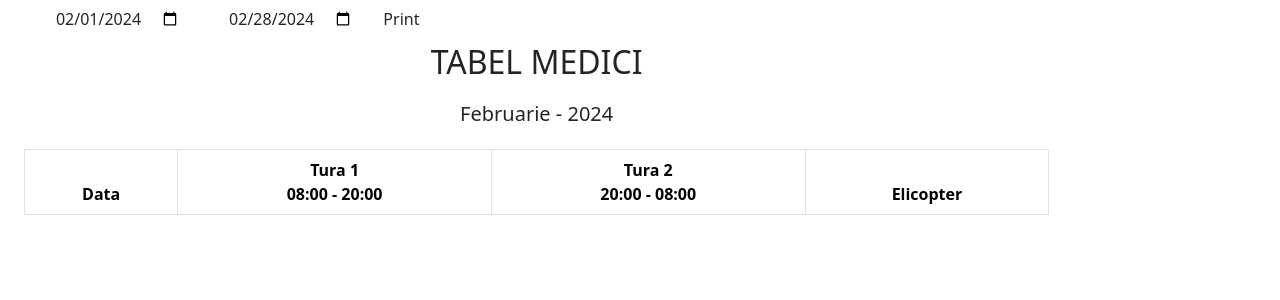
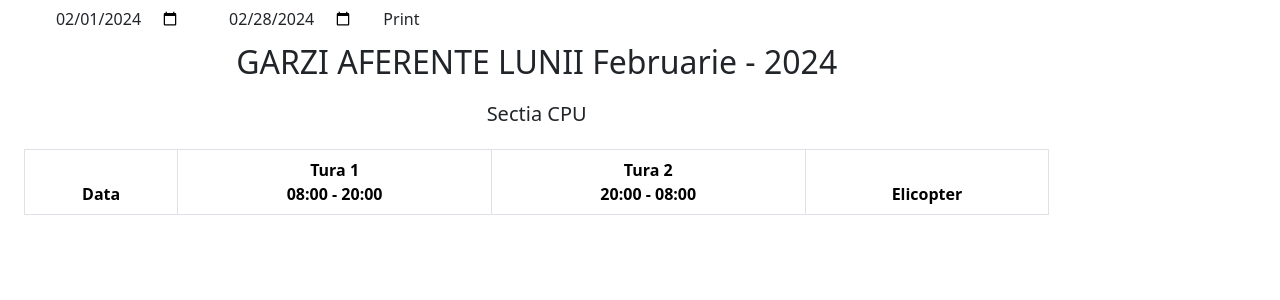
Before and after one commit to AurelianAM/programator, a Django app: page / in a window 1280 px wide. Shown: the part 56-356 px from the top of the page. Run offline with Django 4.2, Linux system fonts and the light colour scheme; lists and menus that the app fills with data are empty.

Commit message:
updated printing page

```diff
--- a/scheduler/templates/home.html
+++ b/scheduler/templates/home.html
@@ -9,6 +9,7 @@
 <picture id="antetSpital" class="d-none d-print-block" visibility="hidden">
     {% load static %}
     <img src="{% static './img/antet-spital.png' %}" alt="antet-spital">
+    <div class="d-flex justify-content-between mt-4"><span class="left">Nr. ________/__________</span><span class="right">APROBAT DIRECTOR MEDICAL</span></div>
 </picture>
 
 <div id="buttonsSection" class="container-fluid">
@@ -31,8 +32,8 @@
             <div id="actualTableArea" class="col-sm-10 d-print-block">
                 {% block tableTitle %}
                 <div id="tableTitle">
-                    <div id="mainTitle" class="h2">TABEL MEDICI</div>
-                    <div id="subTitle" class="titles"><span id="month"></span>{{ month }} - {{ year }} <span id="year"></span></div>
+                    <div id="mainTitle" class="h2">GARZI AFERENTE LUNII <span id="month"></span>{{ month }} - {{ year }} <span id="year"></span></div>
+                    <div id="subTitle" class="titles">Sectia CPU</div>
                 </div>
                 {% endblock tableTitle %}
                 <div id="tableSection" class="table-responsive-sm">
```
Also changed, not shown: db.sqlite3.
